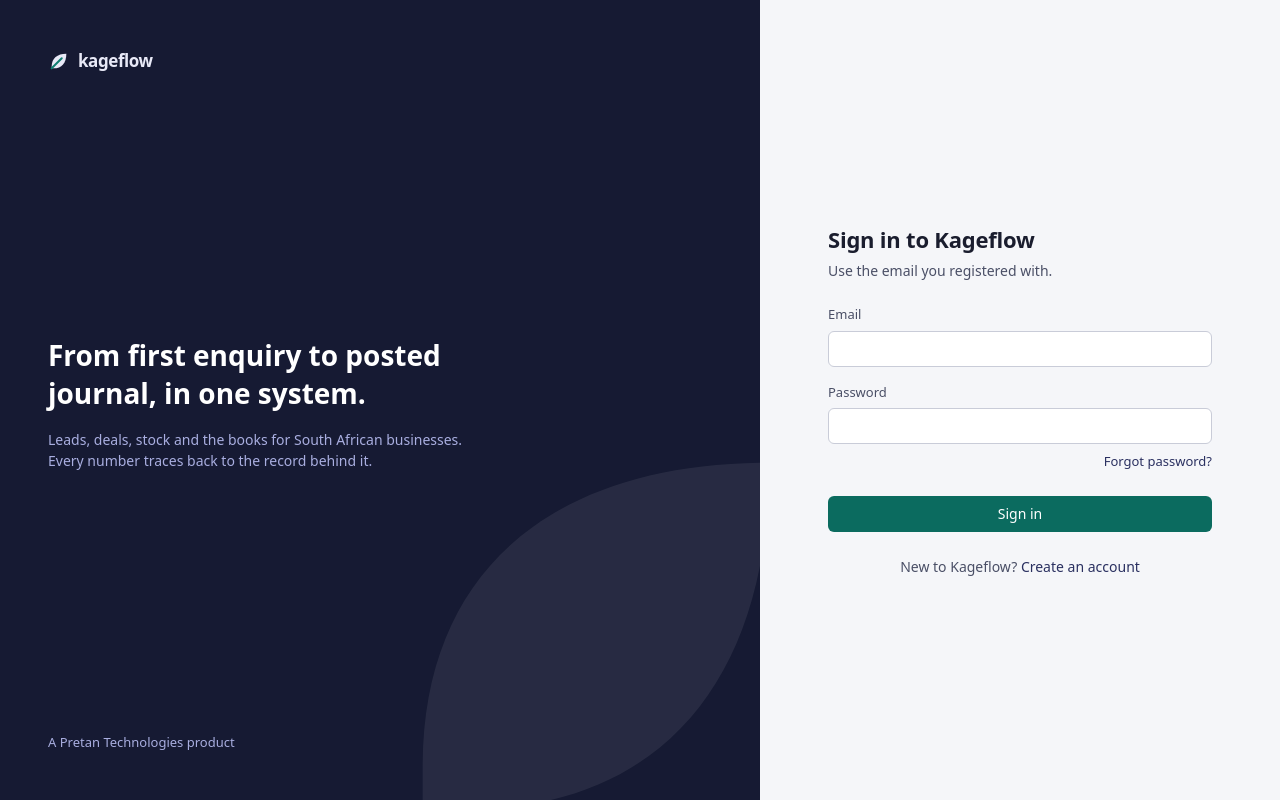
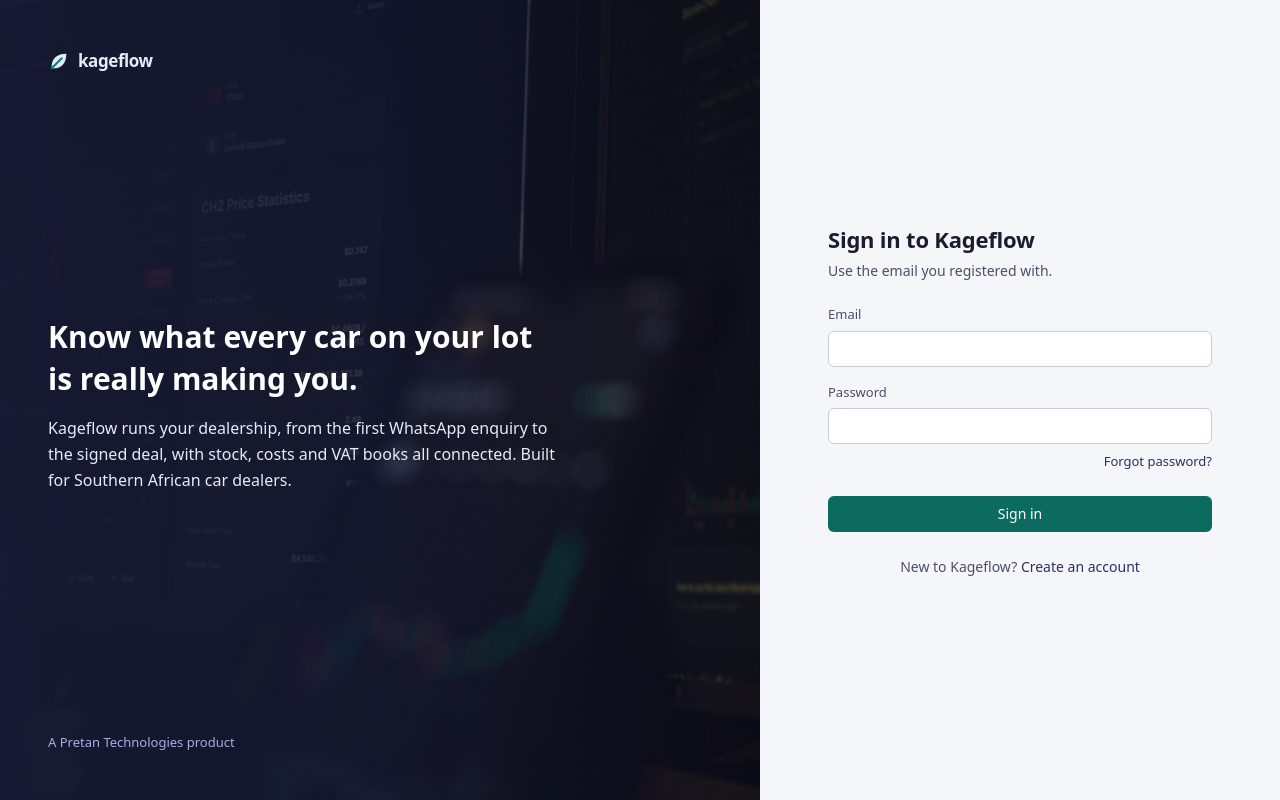
Before and after one commit to tanatswamatt/kageflow, a Next.js app: page /login in a window 1280 px wide. Built offline with nearby package versions, Linux system fonts and the light colour scheme.

Commit message:
Dealer login screen

```diff
--- a/app/login/page.tsx
+++ b/app/login/page.tsx
@@ -19,19 +19,19 @@
   return (
     <main className="grid min-h-dvh lg:grid-cols-[1fr_minmax(420px,520px)]">
       <section className="relative hidden overflow-hidden bg-shadow-900 p-12 text-shadow-100 lg:flex lg:flex-col lg:justify-between">
-        <Logo inverted />
-        <div className="max-w-md">
-          <p className="text-[28px] font-semibold leading-snug text-white">
-            From first enquiry to posted journal, in one system.
+        {/* eslint-disable-next-line @next/next/no-img-element */}
+        <img src="/login-bg.jpg" alt="" aria-hidden="true" className="pointer-events-none absolute inset-0 h-full w-full object-cover" />
+        <div className="pointer-events-none absolute inset-0 bg-gradient-to-r from-shadow-900/95 via-shadow-900/80 to-shadow-900/40" aria-hidden="true" />
+        <div className="relative"><Logo inverted /></div>
+        <div className="relative max-w-lg">
+          <p className="text-[30px] font-semibold leading-snug text-white">
+            Know what every car on your lot is really making you.
           </p>
-          <p className="mt-4 text-shadow-300">
-            Leads, deals, stock and the books for South African businesses. Every number traces back to the record behind it.
+          <p className="mt-4 text-[16px] leading-relaxed text-shadow-100">
+            Kageflow runs your dealership, from the first WhatsApp enquiry to the signed deal, with stock, costs and VAT books all connected. Built for Southern African car dealers.
           </p>
         </div>
-        <p className="text-[13px] text-shadow-300">A Pretan Technologies product</p>
-        <svg className="pointer-events-none absolute -right-24 -bottom-24 opacity-[0.07]" width="520" height="520" viewBox="0 0 24 24" aria-hidden="true">
-          <path d="M4 18C4 9 10 4 20 4c0 10-5 16-14 16H4z" fill="#ffffff" />
-        </svg>
+        <p className="relative text-[13px] text-shadow-300">A Pretan Technologies product</p>
       </section>
 
       <section className="flex items-center justify-center px-6 py-12">
```
Also changed, not shown: public/login-bg.jpg (added).
